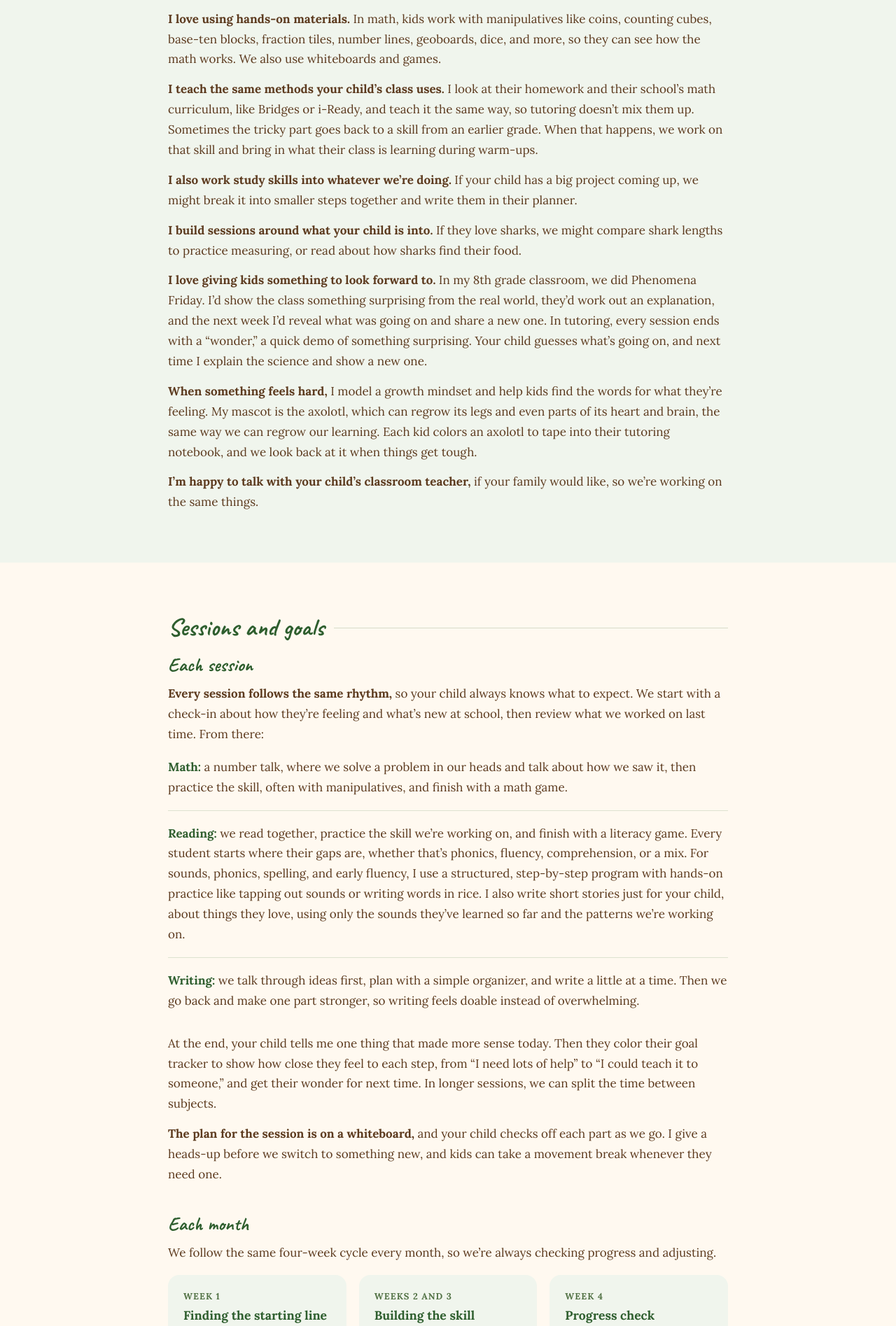
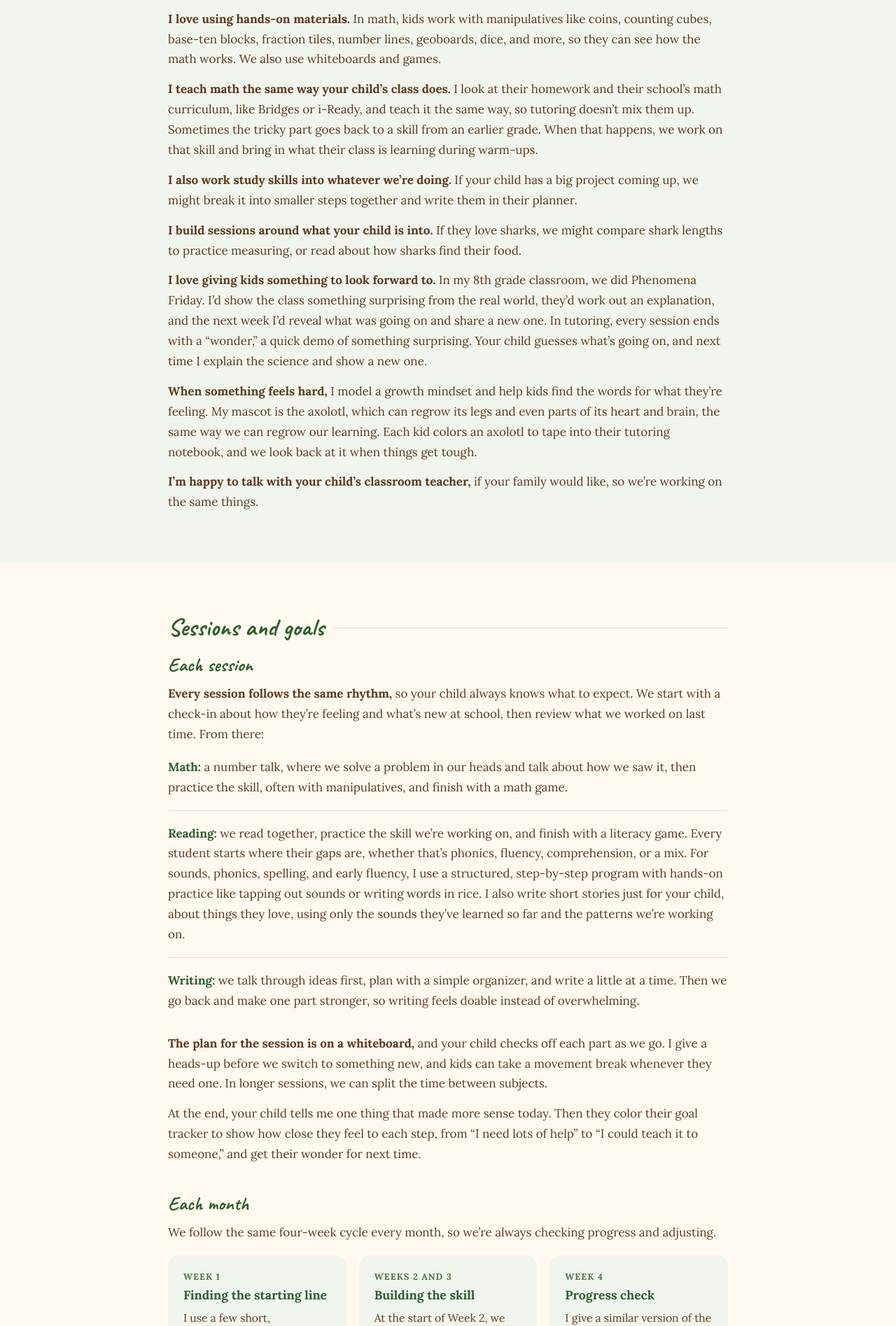
Before and after one commit to mattison-wiliams/littleroots-site, a plain HTML site: page tutoring.html in a window 1280 px wide. Shown: the part 3086-4981 px from the top of the page at 70% size. Drawn offline with Linux system fonts and the light colour scheme.

Commit message:
Tutoring page: read-through fixes (session order, math methods, tracker wording)
Co-Authored-By: Claude Opus 5.5 <noreply@anthropic.com>
Claude-Session: https://claude.ai/code/session_01RWnddBYxsriehgNPASfgBZ

```diff
--- a/tutoring.html
+++ b/tutoring.html
@@ -164,7 +164,7 @@
         <h2>How I teach</h2>
       </div>
       <p class="weather-text"><strong>I love using hands-on materials.</strong> In math, kids work with manipulatives like coins, counting cubes, base-ten blocks, fraction tiles, number lines, geoboards, dice, and more, so they can see how the math works. We also use whiteboards and games.</p>
-      <p class="weather-text"><strong>I teach the same methods your child&rsquo;s class uses.</strong> I look at their homework and their school&rsquo;s math curriculum, like Bridges or <span style="white-space: nowrap">i-Ready</span>, and teach it the same way, so tutoring doesn&rsquo;t mix them up. Sometimes the tricky part goes back to a skill from an earlier grade. When that happens, we work on that skill and bring in what their class is learning during warm-ups.</p>
+      <p class="weather-text"><strong>I teach math the same way your child&rsquo;s class does.</strong> I look at their homework and their school&rsquo;s math curriculum, like Bridges or <span style="white-space: nowrap">i-Ready</span>, and teach it the same way, so tutoring doesn&rsquo;t mix them up. Sometimes the tricky part goes back to a skill from an earlier grade. When that happens, we work on that skill and bring in what their class is learning during warm-ups.</p>
       <p class="weather-text"><strong>I also work study skills into whatever we&rsquo;re doing.</strong> If your child has a big project coming up, we might break it into smaller steps together and write them in their planner.</p>
       <p class="weather-text"><strong>I build sessions around what your child is into.</strong> If they love sharks, we might compare shark lengths to practice measuring, or read about how sharks find their food.</p>
       <p class="weather-text"><strong>I love giving kids something to look forward to.</strong> In my 8th grade classroom, we did Phenomena Friday. I&rsquo;d show the class something surprising from the real world, they&rsquo;d work out an explanation, and the next week I&rsquo;d reveal what was going on and share a new one. In tutoring, every session ends with a &ldquo;wonder,&rdquo; a quick demo of something surprising. Your child guesses what&rsquo;s going on, and next time I explain the science and show a new one.</p>
@@ -186,8 +186,8 @@
         <li><strong>Reading:</strong> we read together, practice the skill we&rsquo;re working on, and finish with a literacy game. Every student starts where their gaps are, whether that&rsquo;s phonics, fluency, comprehension, or a mix. For sounds, phonics, spelling, and early fluency, I use a structured, step-by-step program with hands-on practice like tapping out sounds or writing words in rice. I also write short stories just for your child, about things they love, using only the sounds they&rsquo;ve learned so far and the patterns we&rsquo;re working on.</li>
         <li><strong>Writing:</strong> we talk through ideas first, plan with a simple organizer, and write a little at a time. Then we go back and make one part stronger, so writing feels doable instead of overwhelming.</li>
       </ul>
-      <p class="weather-text">At the end, your child tells me one thing that made more sense today. Then they color their goal tracker to show how close they feel to each step, from &ldquo;I need lots of help&rdquo; to &ldquo;I could teach it to someone,&rdquo; and get their wonder for next time. In longer sessions, we can split the time between subjects.</p>
-      <p class="weather-text"><strong>The plan for the session is on a whiteboard,</strong> and your child checks off each part as we go. I give a heads-up before we switch to something new, and kids can take a movement break whenever they need one.</p>
+      <p class="weather-text"><strong>The plan for the session is on a whiteboard,</strong> and your child checks off each part as we go. I give a heads-up before we switch to something new, and kids can take a movement break whenever they need one. In longer sessions, we can split the time between subjects.</p>
+      <p class="weather-text">At the end, your child tells me one thing that made more sense today. Then they color their goal tracker to show how close they feel to each step, from &ldquo;I need lots of help&rdquo; to &ldquo;I could teach it to someone,&rdquo; and get their wonder for next time.</p>
       <h3 class="tutor-subhead">Each month</h3>
       <p class="weather-text">We follow the same four-week cycle every month, so we&rsquo;re always checking progress and adjusting.</p>
       <div class="tutor-weeks">
@@ -213,7 +213,7 @@
         <summary class="faq-question">See example goals</summary>
         <div class="faq-answer">
           <h4>&ldquo;I can&rdquo; goals</h4>
-          <p class="weather-text">Kids who are new to goal setting start here. Goals are written in kid-friendly words, with &ldquo;I can&rdquo; steps they check off along the way. Behind the scenes, I track a measurable version to share with you.</p>
+          <p class="weather-text">Kids who are new to goal setting start here. Goals are written in kid-friendly words, with &ldquo;I can&rdquo; steps they color in on their goal tracker as they go. Behind the scenes, I track a measurable version to share with you.</p>
           <ul class="weather-tips">
             <li><strong>Reading:</strong> &ldquo;I am learning to read words with silent e.&rdquo; Steps like &ldquo;I can tell when an e is silent&rdquo; and &ldquo;I can read a silent e story to my family.&rdquo;</li>
             <li><strong>Math:</strong> &ldquo;I am learning to multiply by 2, 5, and 10.&rdquo; Steps like &ldquo;I can skip-count by 5s&rdquo; and &ldquo;I can show a multiplication problem with cubes.&rdquo;</li>
@@ -241,7 +241,7 @@
       <p class="weather-text">After each session, I&rsquo;ll send you a quick text or email, whichever you prefer, about what we worked on and how it went. Once a month, I&rsquo;ll send a longer update showing where your child started, where they are now, and one easy way to help at home.</p>
       <div class="tutor-week-card tutor-sample">
         <p class="tutor-week-label">Sample text after a session <span class="tutor-sample-note">(not a real student)</span></p>
-        <p>&ldquo;Hi! Today we used counting cubes as dinosaur eggs in nests to reinforce that multiplication means equal groups. She moved 4 facts into her &lsquo;I can figure it out&rsquo; pile and colored her &lsquo;equal groups&rsquo; step up to &lsquo;I can do it on my own&rsquo; (last week it was &lsquo;I still have some questions&rsquo;). If she brings up &lsquo;nests&rsquo; at dinner, ask her to show you one with cereal or Legos!&rdquo;</p>
+        <p>&ldquo;Hi! Today we used counting cubes as dinosaur eggs in nests to reinforce that multiplication means equal groups. She moved 4 facts into her &lsquo;I can figure it out&rsquo; pile and colored her &lsquo;I can show a multiplication problem with cubes&rsquo; step up to &lsquo;I can do it on my own&rsquo; (last week it was &lsquo;I still have some questions&rsquo;). If she brings up &lsquo;nests&rsquo; at dinner, ask her to show you one with cereal or Legos!&rdquo;</p>
       </div>
       <div class="tutor-week-card tutor-sample">
         <p class="tutor-week-label">Sample monthly update <span class="tutor-sample-note">(not a real student)</span></p>
```
